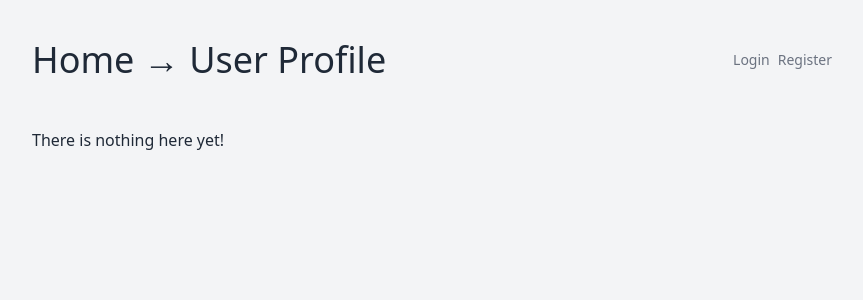
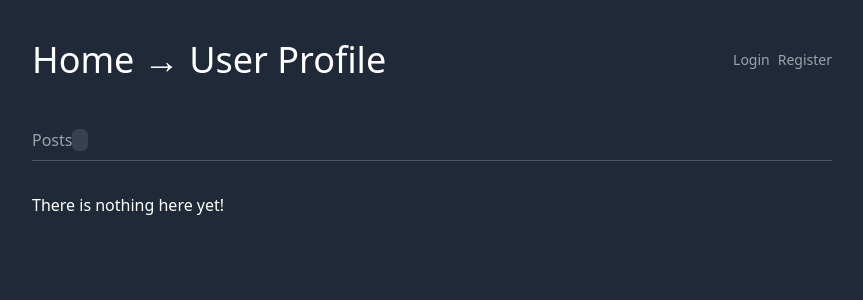
Before and after one commit to aleksandar-zivanovic/Symfony-6-Framework-Hands-On-2023, a Symfony app: template templates/profile/show.html.twig in a window 1280 px wide. Shown: the top 300 px of the page, without its empty margins (208-1071 px from the left). Run offline with Twig, Linux system fonts and the light colour scheme; the template is opened without the code that fills it, so the values that code supplies are empty; some libraries are stand-ins or nearby versions.

Commit message:
77. Using Twig Embeds to Create Tab Navigation

```diff
--- a/templates/base.html.twig
+++ b/templates/base.html.twig
@@ -1,5 +1,5 @@
 <!DOCTYPE html>
-<html class=''>
+<html class='dark'>
 	<head>
 		<meta charset="UTF-8">
 		<title>
--- a/templates/profile/show.html.twig
+++ b/templates/profile/show.html.twig
@@ -36,6 +36,18 @@
         </div>
     </div>
 
-<div class="mb-8"></div>
+    {% embed "shared/_tabs.html.twig" %}
+        {% block tabs %}
+            {% embed 'shared/_tab.html.twig' with { route: 'app_profile' } %}
+                {% block content %}
+                    Posts <span class="px-2 rounded-md bg-gray-200 dark:bg-gray-700">{{ user.posts.count }}</span>
+                {% endblock %}
+                {% block path %}
+                    {{ path('app_profile', {id: user.id}) }}
+                {% endblock %}
+            {% endembed %}
+        {% endblock %}
+    {% endembed %}
+
     {{ include ('micro_post/_post_list.html.twig', { posts: user.posts }) }}
 {% endblock %}
--- /dev/null
+++ b/templates/shared/_tab.html.twig
@@ -0,0 +1,5 @@
+<div class="{% if app.request.get('_route') == route %}text-indigo-600 dark:text-indigo-300 border-b-2 border-indigo-500 dark:border-indigo-300{% else %}text-gray-600 dark:text-gray-400{% endif %} pb-2 {% if classes is defined %}{{ classes }}{% endif %}">
+    <a href="{% block path %}{% endblock %}">
+        {% block content %}{% endblock %}
+    </a>
+</div>
--- /dev/null
+++ b/templates/shared/_tabs.html.twig
@@ -0,0 +1,5 @@
+<div class="flex border-b border-gray-300 dark:border-gray-600 w-full mb-8 mt-8">
+    {% block tabs %}
+
+    {% endblock %}
+</div>
```
Lines whose indentation alone changed are shown as unchanged.
